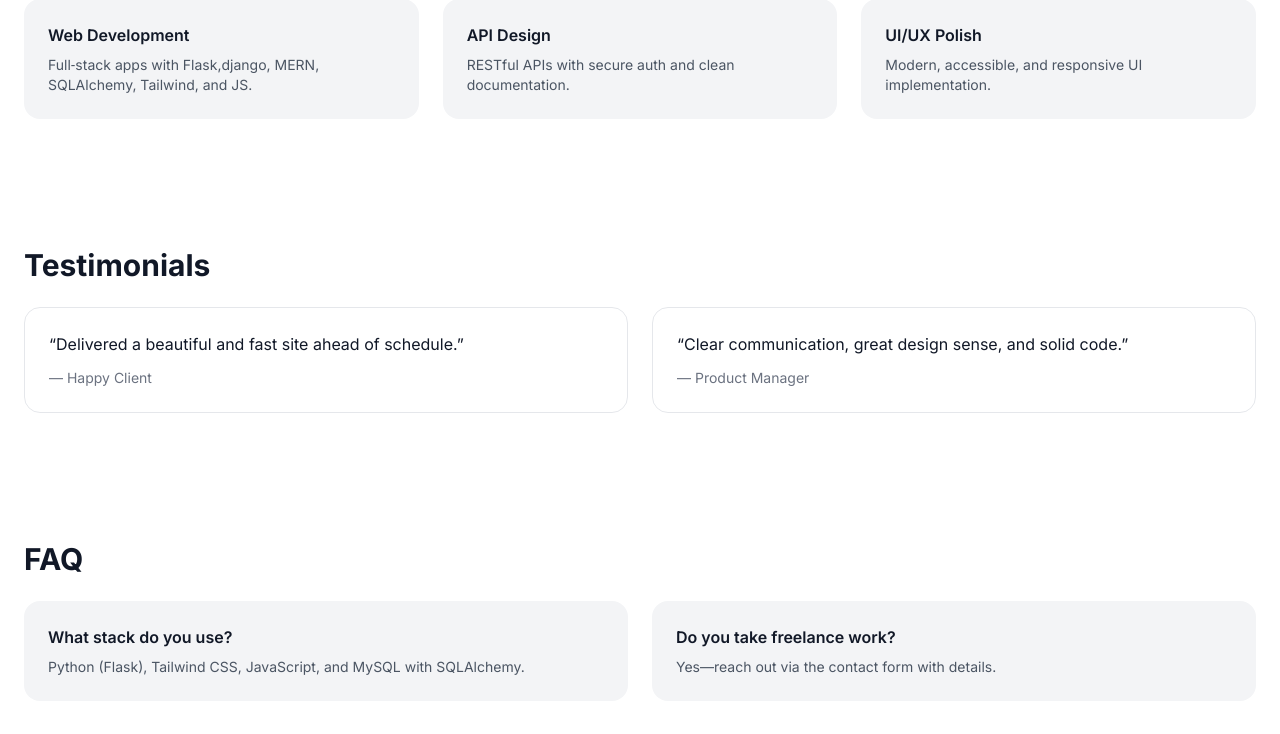
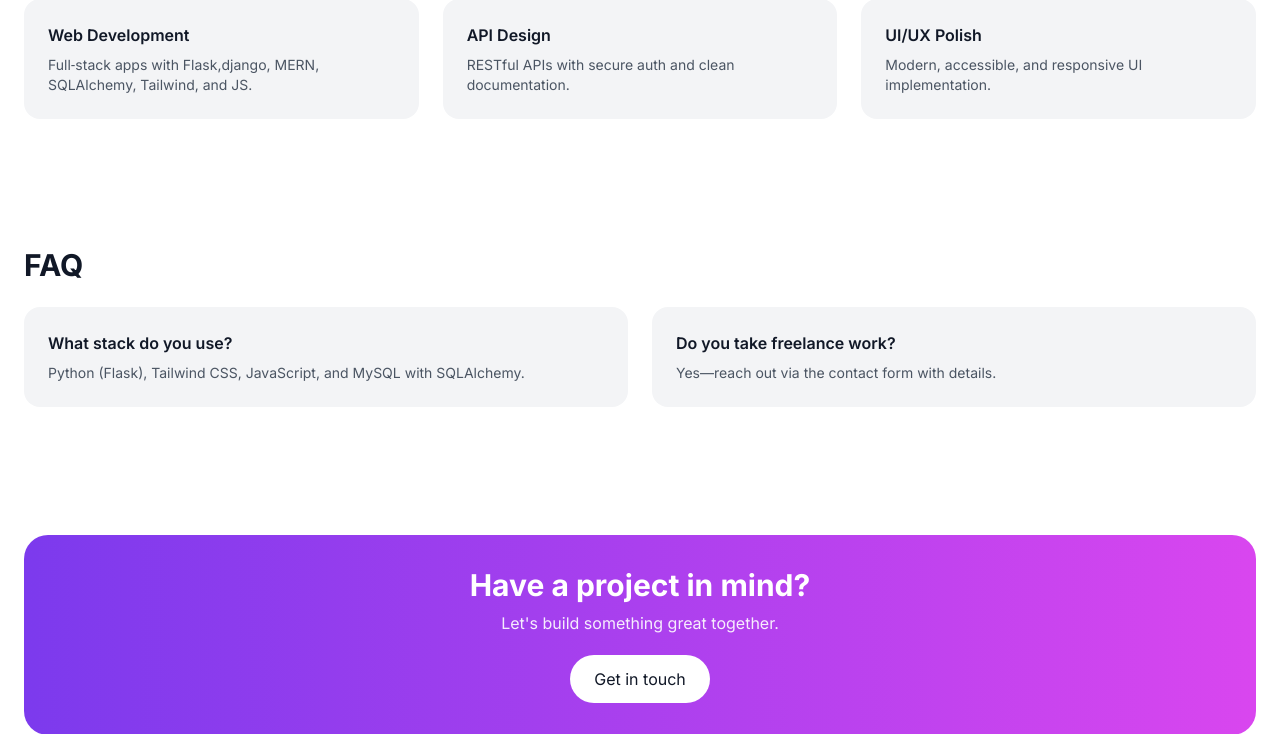
Before and after one commit to Rashik8606/MyPortFolio, a Flask app: page / in a window 1280 px wide. Shown: the part 2419-3153 px from the top of the page. Run offline with Flask 3, Linux system fonts and the light colour scheme; some libraries are stand-ins or nearby versions.

Commit message:
Small Changes

```diff
--- a/templates/index.html
+++ b/templates/index.html
@@ -142,7 +142,7 @@
 	</div>
 </section>
 
-<section id="testimonials" class="container mx-auto px-6 py-16">
+<!-- <section id="testimonials" class="container mx-auto px-6 py-16">
 	<h2 class="text-3xl font-bold">Testimonials</h2>
 	<div class="mt-6 grid md:grid-cols-2 gap-6">
 		<blockquote class="p-6 rounded-2xl bg-white/60 dark:bg-white/5 backdrop-blur border border-gray-200 dark:border-gray-800">
@@ -154,7 +154,7 @@
 			<footer class="mt-3 text-sm text-gray-500">— Product Manager</footer>
 		</blockquote>
 	</div>
-</section>
+</section> -->
 
 <section id="faq" class="container mx-auto px-6 py-16">
 	<h2 class="text-3xl font-bold">FAQ</h2>
```
